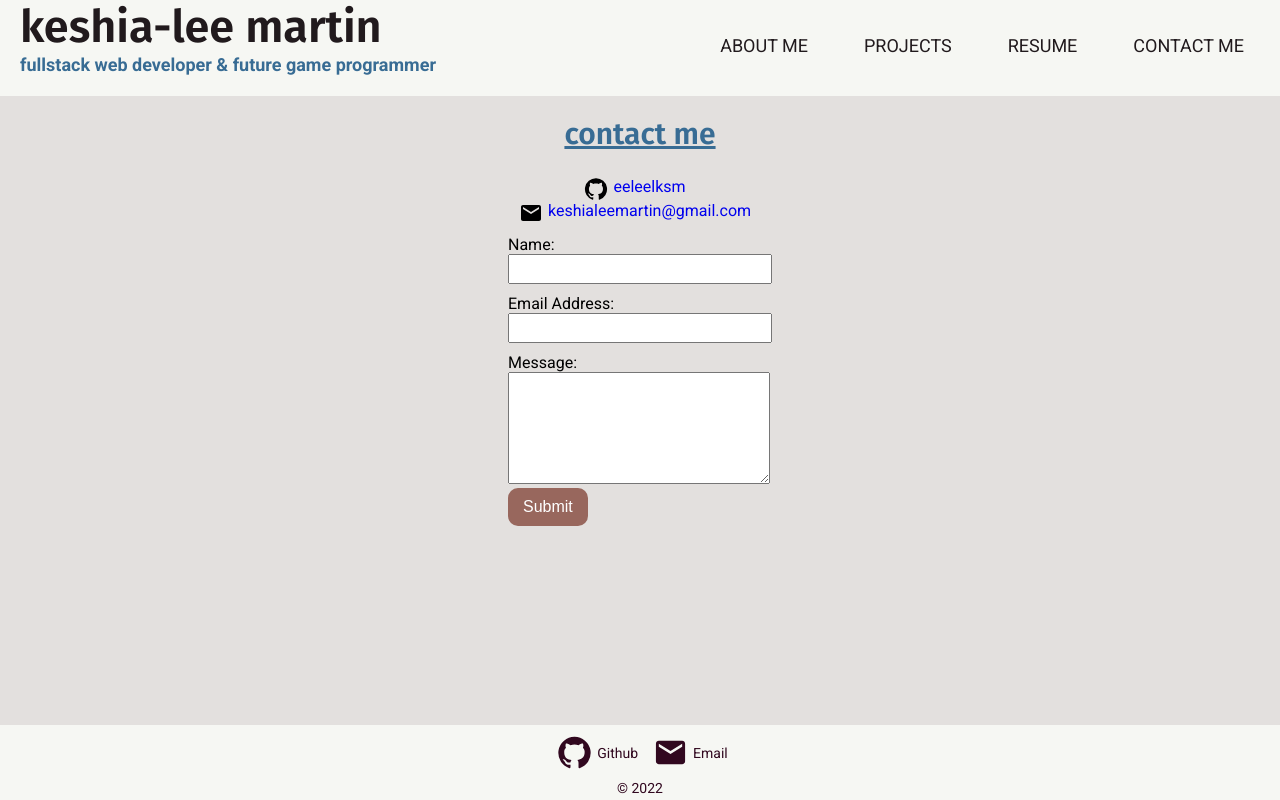
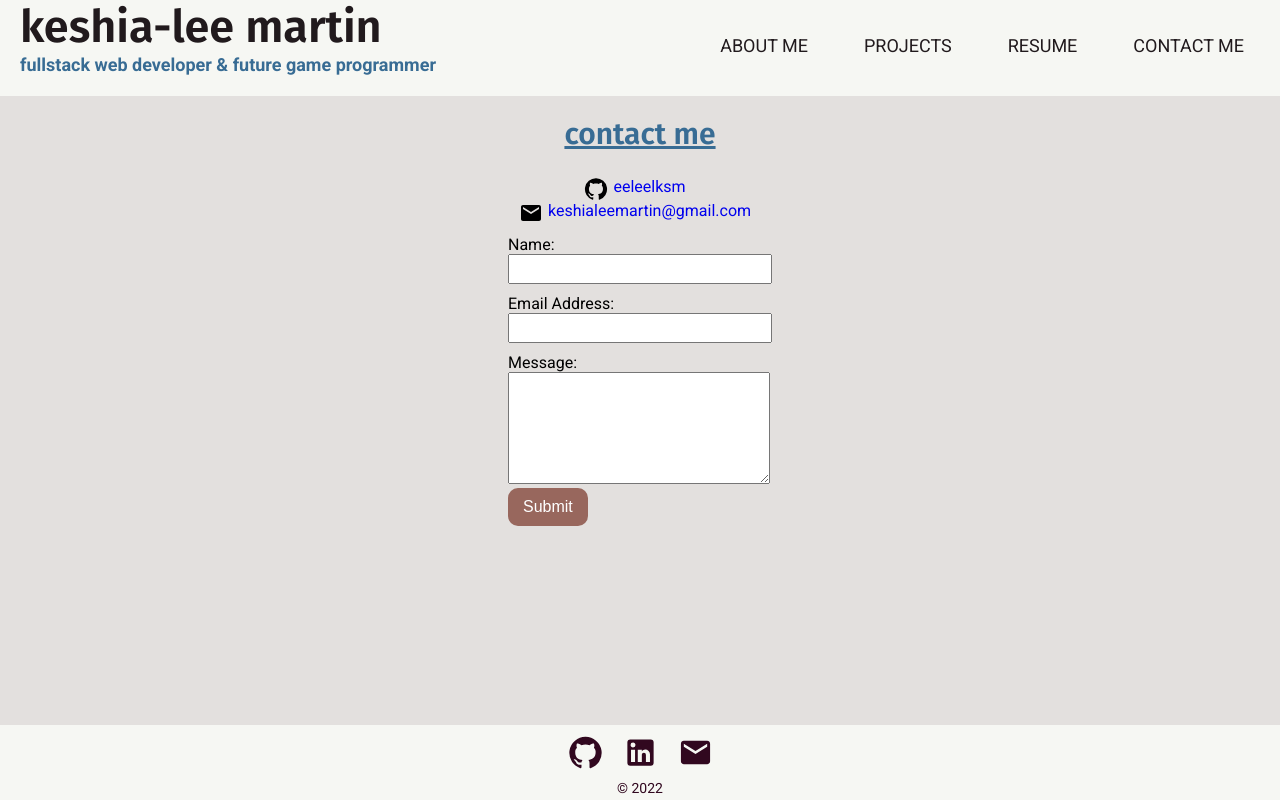
Before and after one commit to eeleelksm/eeleelksm-reactportfolio-20, a React (Create React App) app: page /contact in a window 1280 px wide. Built offline with nearby package versions, Linux system fonts and the light colour scheme.

Commit message:
http to https

```diff
--- a/package.json
+++ b/package.json
@@ -1,6 +1,6 @@
 {
 	"name": "portfolio-module20",
-	"homepage": "http://eeleelksm.github.io/eeleelksm-reactportfolio-20",
+	"homepage": "https://eeleelksm.github.io/eeleelksm-reactportfolio-20",
 	"version": "0.1.0",
 	"private": true,
 	"dependencies": {
--- a/src/components/Footer/Footer.js
+++ b/src/components/Footer/Footer.js
@@ -1,5 +1,6 @@
 import GitHubIcon from "@mui/icons-material/GitHub";
 import EmailIcon from "@mui/icons-material/Email";
+import LinkedInIcon from "@mui/icons-material/LinkedIn";
 
 function Footer() {
 	const openInNewTab = (url) => {
@@ -15,7 +16,15 @@ function Footer() {
 					fontSize="large"
 					onClick={() => openInNewTab("https://www.github.com/eeleelksm")}
 				/>
-				<span>Github</span>
+			</div>
+			<div className="itemContainer">
+				<LinkedInIcon
+					className="icon"
+					fontSize="large"
+					onClick={() =>
+						openInNewTab("https://www.linkedin.com/in/keshia-lee-martin-05388a75/")
+					}
+				/>
 			</div>
 			<div className="itemContainer">
 				<EmailIcon
@@ -23,7 +32,6 @@ function Footer() {
 					fontSize="large"
 					onClick={() => openInNewTab("mailto:keshialeemartin@gmail.com")}
 				/>
-				<span>Email</span>
 			</div>
 
 			<div>© 2022</div>
```
